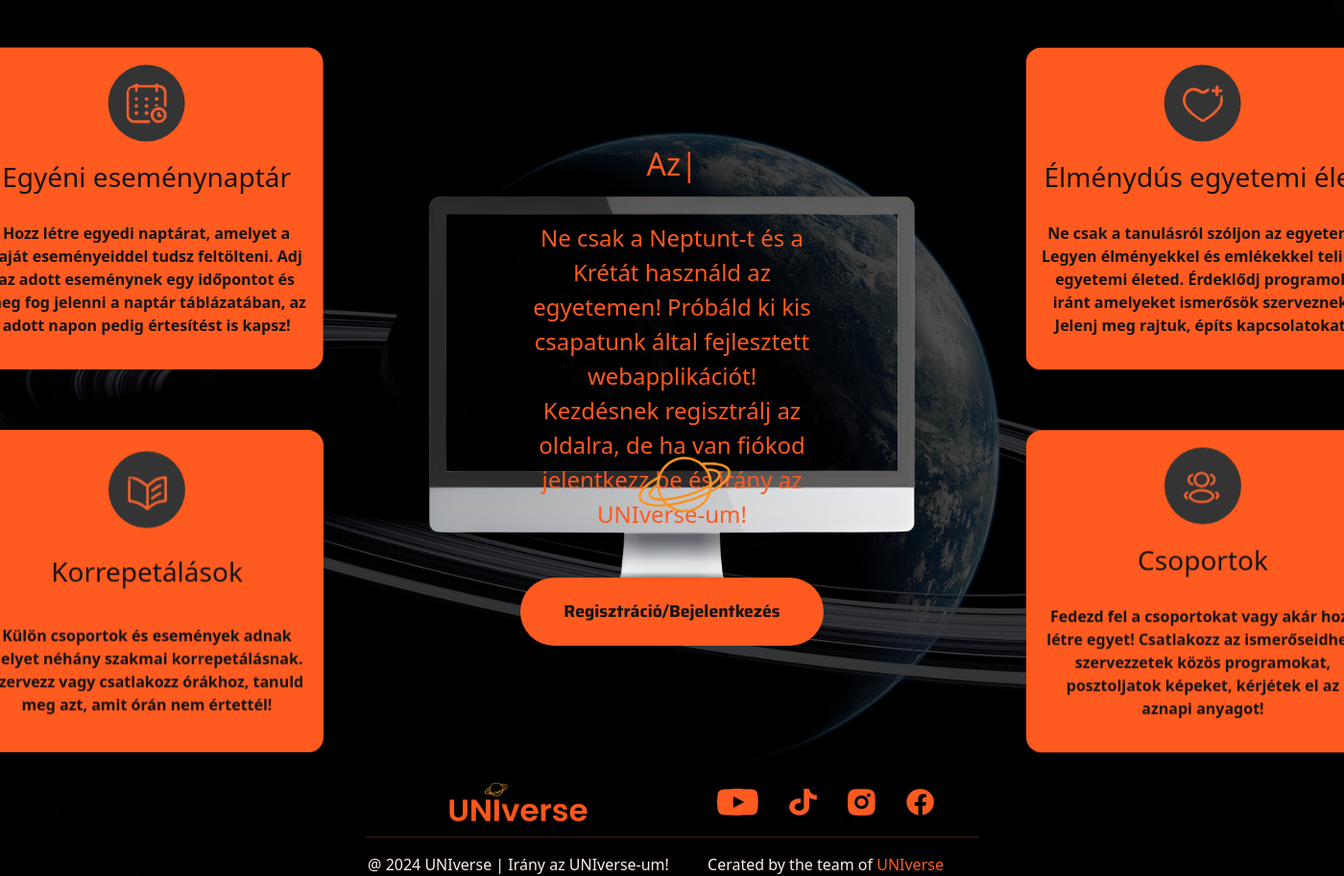
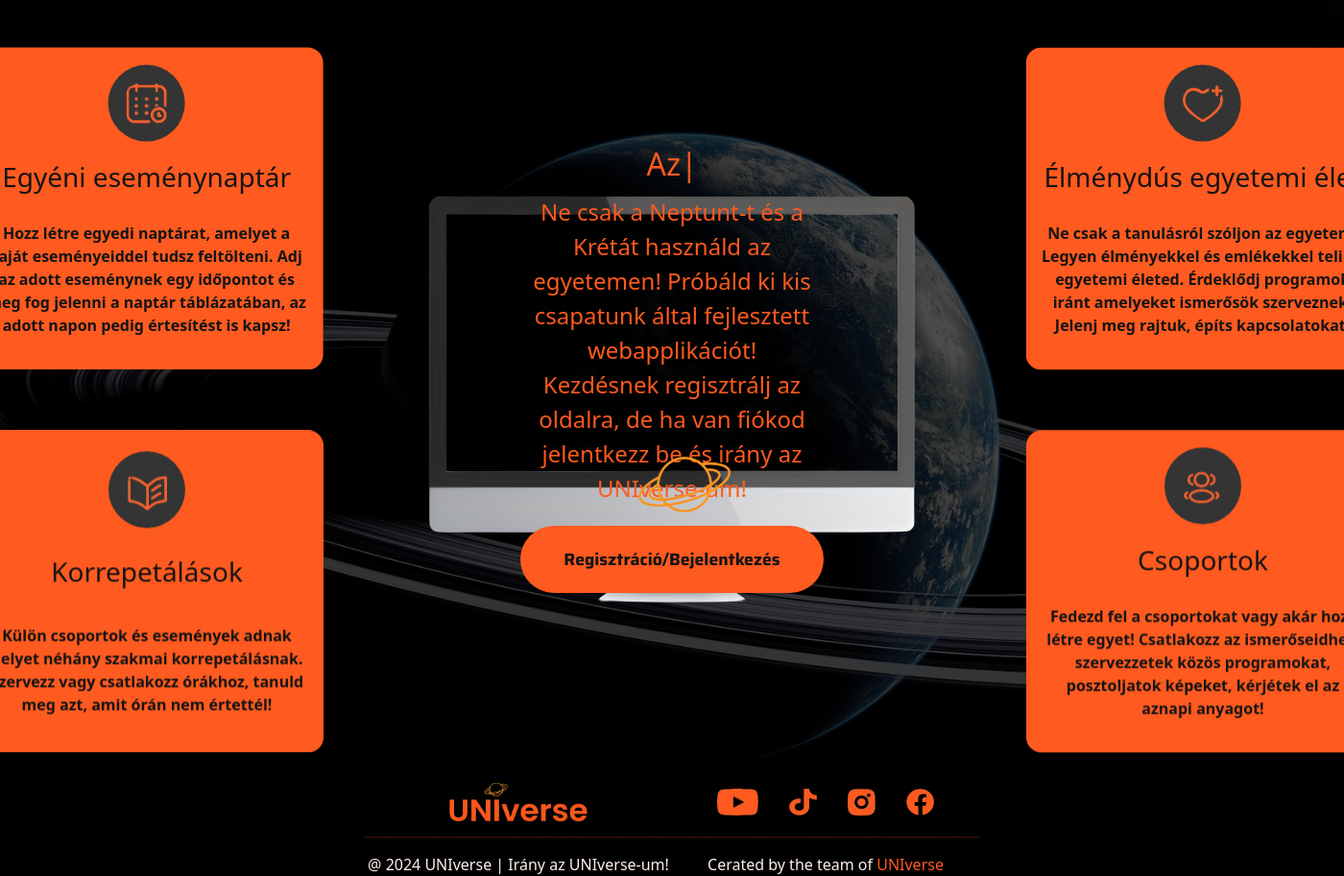
Before and after one commit to Cod-kd/UNIverse, a PHP site: page / in a window 1400 px wide; the page is wider, and only the part inside the window is pictured. Shown: the top 913 px of that part at 96% size. Run offline with PHP 8.4, Linux system fonts and the light colour scheme; some libraries are stand-ins or nearby versions; some web fonts are replaced.

Commit message:
Fixed the register and login button's appearance

```diff
--- a/DEMO/css/introPage.css
+++ b/DEMO/css/introPage.css
@@ -57,9 +57,8 @@
     color: var(--main);
     z-index: 2;
     transition: all 0.3s;
-    align-items: center;
     justify-items: center;
-    gap: 2em;
+    gap: 0.3em;
 }
 
 .button {
@@ -106,8 +105,8 @@
 
 /* FIX */
 #registerLoginBtnDiv {
-    display: flex;
-    gap: 3em;
+    display: grid;
+    gap: 1em;
 }
 
 .infoCard {
--- a/toDo.txt
+++ /dev/null
@@ -1,2 +0,0 @@
-Registration/Login button style error:
-    -when clicked => main paragraph and header slides due to newly inserted button
```
